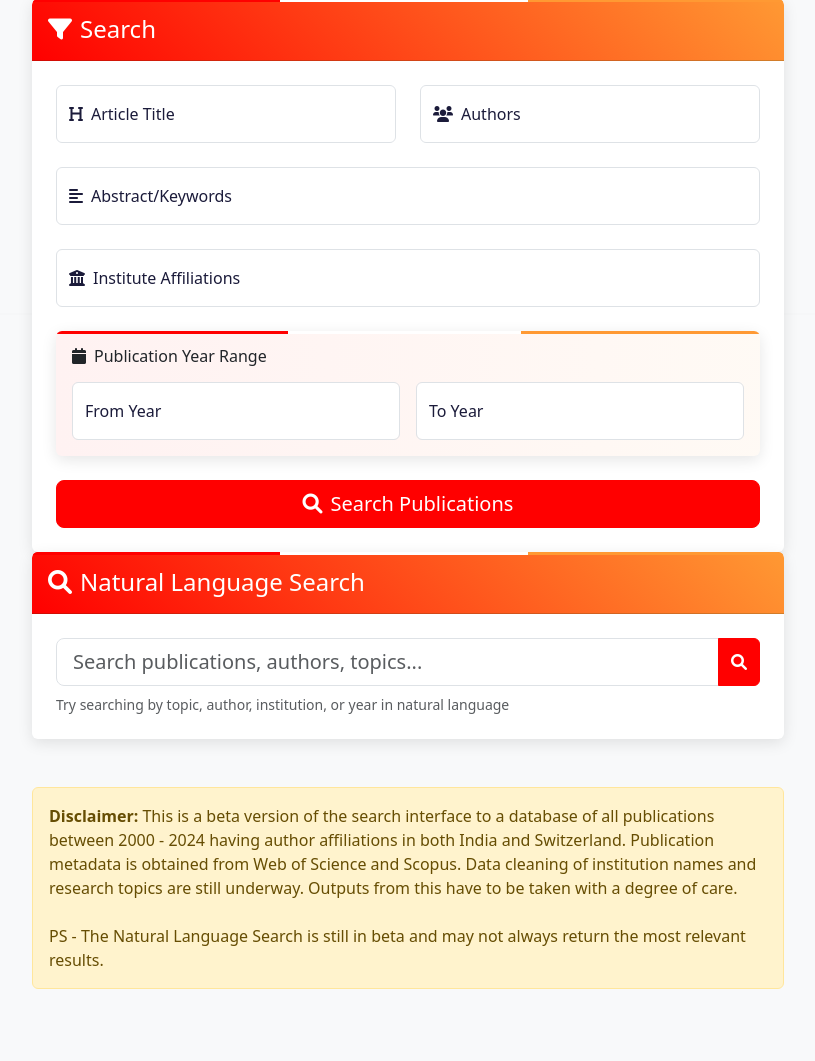
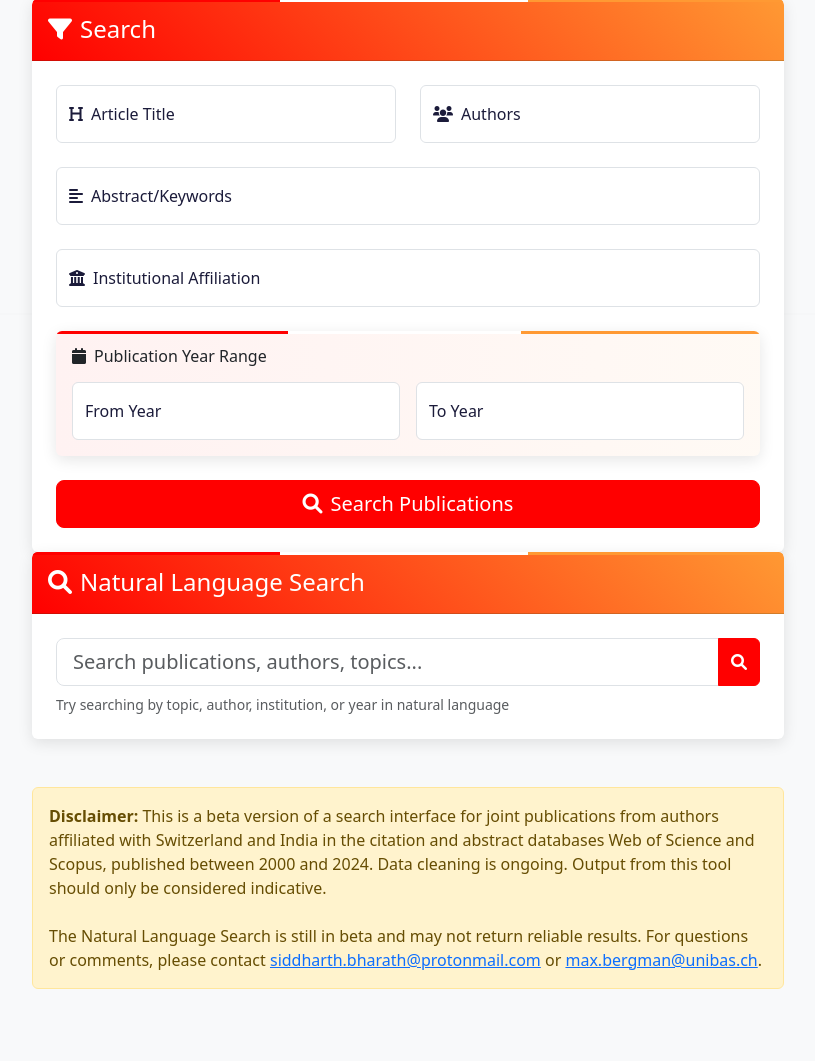
Before and after one commit to pranshh/indo-swiss-collab, a Flask app: page / in a window 1280 px wide. Shown: the part 86-1147 px from the top of the page, without its empty margins (232-1047 px from the left). Run offline with Flask 3, Linux system fonts and the light colour scheme; parts of the project's set-up code (start-up, migrations or seed data) failed here and were passed over.

Commit message:
Disclaimer update

```diff
--- a/search-application/templates/index.html
+++ b/search-application/templates/index.html
@@ -205,12 +205,12 @@
                                         <label for="abstract"><i class="fas fa-align-left me-2"></i>Abstract/Keywords</label>
                                     </div>
                                 </div>
-                                <!-- Institute Affiliations -->
+                                <!-- Institutional Affiliation -->
                                 <div class="col-md-12">
                                     <div class="form-floating">
                                         <input type="text" class="form-control" id="affiliations" name="affiliations"
                                                placeholder="Search affiliations...">
-                                        <label for="affiliations"><i class="fas fa-university me-2"></i>Institute Affiliations</label>
+                                        <label for="affiliations"><i class="fas fa-university me-2"></i>Institutional Affiliation</label>
                                     </div>
                                 </div>
                                 <!-- Year Range -->
@@ -282,9 +282,8 @@
         <div class="row justify-content-center mb-4">
             <div class="col-md-10 col-lg-8">
                 <div class="alert alert-warning" role="alert">
-                    <strong>Disclaimer:</strong> This is a beta version of the search interface to a database of all publications between 2000 - 2024 having author affiliations in both India and Switzerland. Publication metadata is obtained from Web of Science and Scopus.
-                    Data cleaning of institution names and research topics are still underway. Outputs from this have to be taken with a degree of care.
-                    <br><br>PS - The Natural Language Search is still in beta and may not always return the most relevant results.
+                    <strong>Disclaimer:</strong> This is a beta version of a search interface for joint publications from authors affiliated with Switzerland and India in the citation and abstract databases Web of Science and Scopus, published between 2000 and 2024. Data cleaning is ongoing. Output from this tool should only be considered indicative.
+                    <br><br>The Natural Language Search is still in beta and may not return reliable results. For questions or comments, please contact <a href="mailto:siddharth.bharath@protonmail.com">siddharth.bharath@protonmail.com</a> or <a href="mailto:max.bergman@unibas.ch">max.bergman@unibas.ch</a>.
                 </div>
             </div>
         </div>
```
